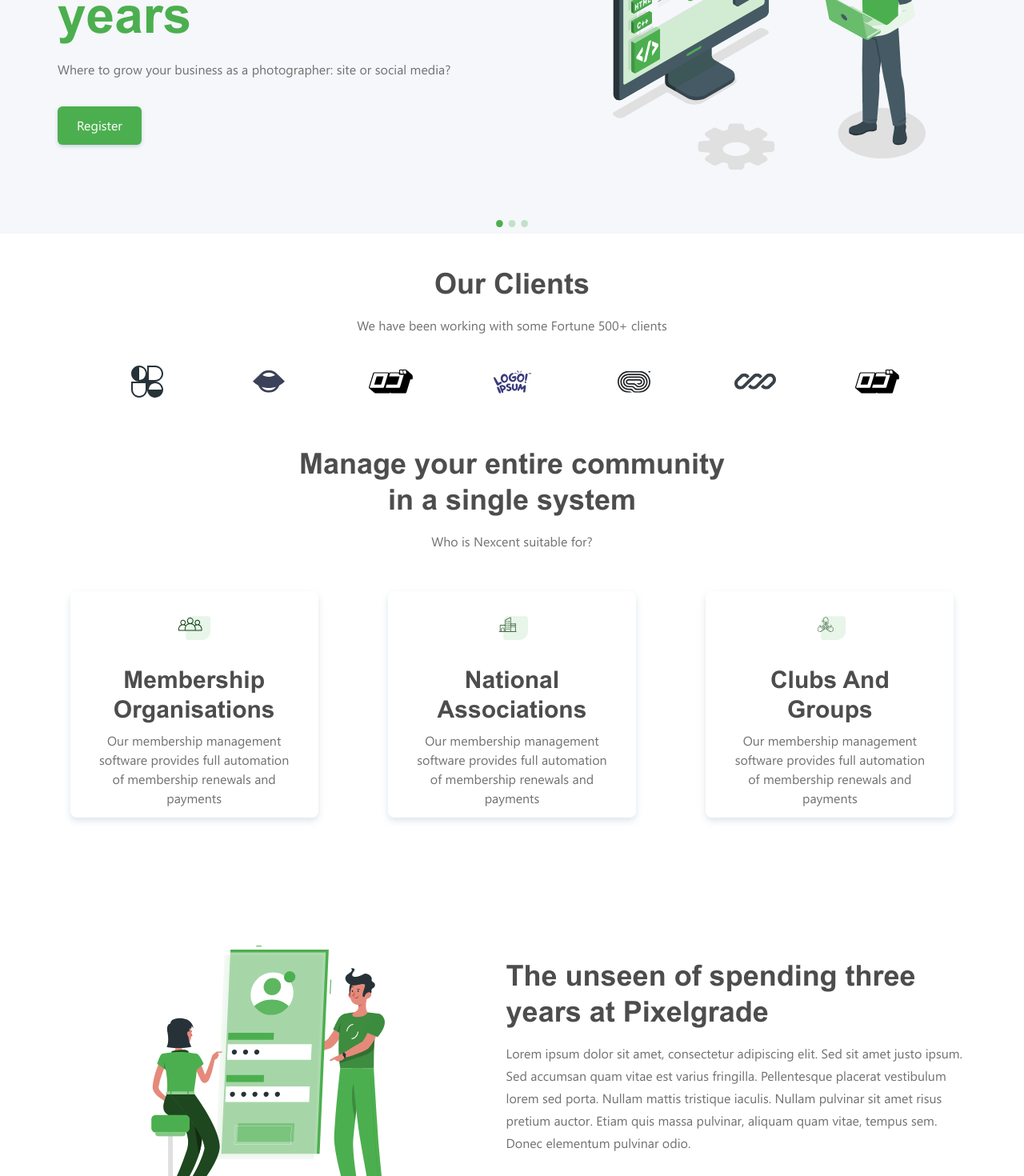
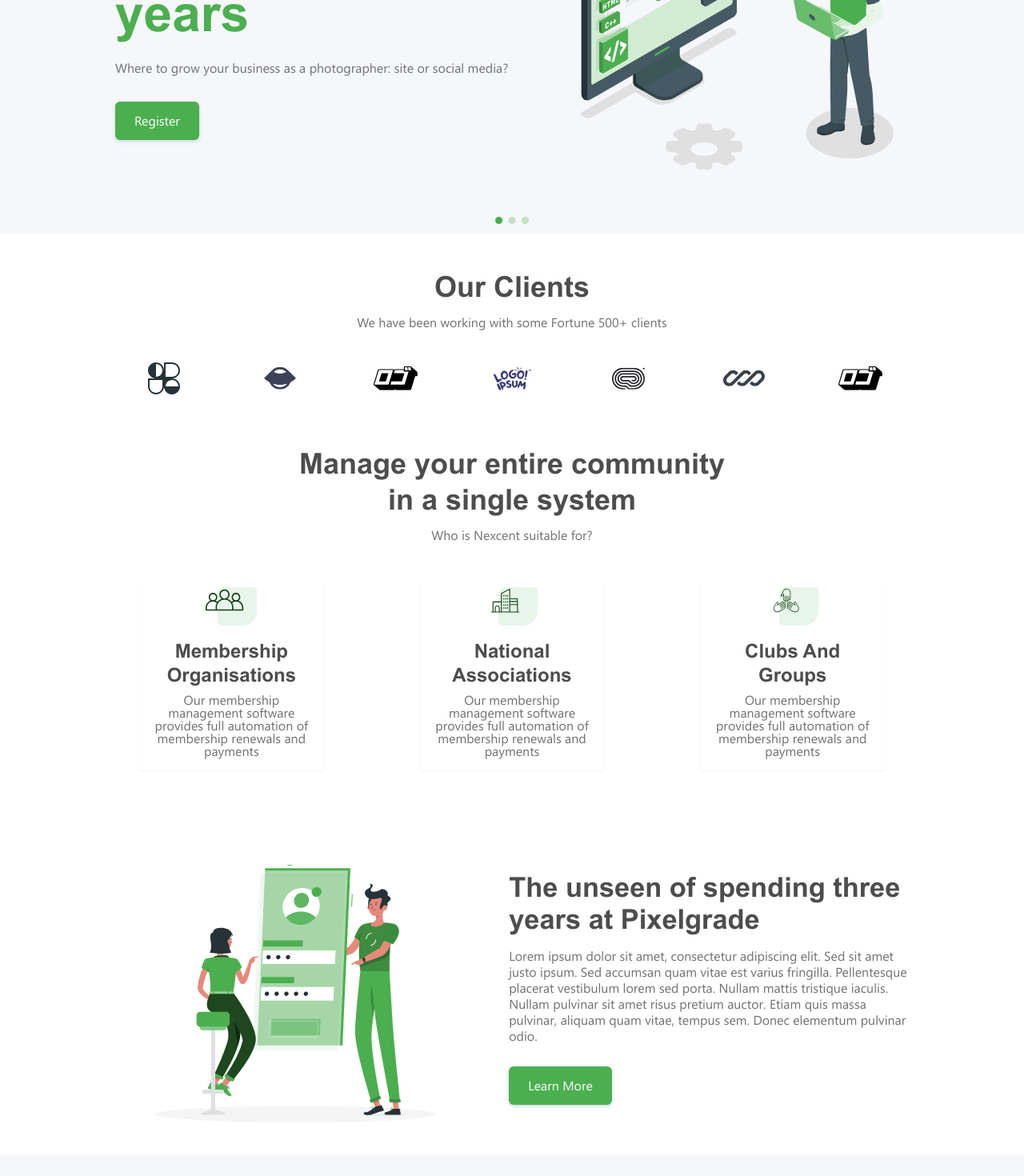
Before and after one commit to chittaranjan27/SED-1-Assignment_landingpage-, a Next.js app: page / in a window 1280 px wide. Shown: the part 380-1850 px from the top of the page at 80% size. Built offline with nearby package versions, Linux system fonts and the light colour scheme.

Commit message:
Update layout dimensions, padding, and spacing fixes

```diff
--- a/app/page.tsx
+++ b/app/page.tsx
@@ -18,7 +18,7 @@ import testimonialsData from "@/data/testimonials.json";
 
 export default function Home() {
   return (
-    <div className="bg-background text-neutral-d-grey">
+    <div className="bg-background text-neutral-d-grey mx-auto w-full max-w-[1440px] min-h-[4376px]">
       <Header navigation={navigationData} cta={landingData.headerCta} />
       <main>
         <HeroSection hero={landingData.hero} />
--- a/components/cards/community-card.tsx
+++ b/components/cards/community-card.tsx
@@ -8,20 +8,20 @@ type CommunityCardProps = {
 
 export function CommunityCard({ title, description, logo }: CommunityCardProps) {
   return (
-    <article className="mx-auto flex max-w-[310px] flex-col items-center rounded-lg bg-white p-3 px-8 text-center shadow-[var(--shadow-4)]">
-      <div className="mb-4 flex h-16 w-16 items-center justify-center rounded-xl item-center">
+    <article className="mx-auto flex max-w-[270px] flex-col items-center rounded-sm bg-white p-4 text-center shadow-[1px_2px_2px_rgba(0,0,0,0.02),-1px_2px_2px_rgba(0,0,0,0.02)]">
+      <div className="mb-7 flex h-8 w-16 items-center justify-center rounded-xl item-center">
         <Image
           src={logo}
           alt={title}
           width={40}
           height={40}
-          className="h-10 w-10 object-contain"
+          className="h-20 w-20 object-contain"
         />
       </div>
-      <h3 className="font-display text-3xl font-bold leading-tight text-neutral-d-grey">
+      <h3 className="font-display text-2xl font-bold leading-tight text-neutral-d-grey">
         {title}
       </h3>
-      <p className="mt-2 text-md leading-6 text-neutral-grey">{description}</p>
+      <p className="mt-2 text-base leading-4 text-neutral-grey">{description}</p>
     </article>
   );
 }
--- a/components/common/section-heading.tsx
+++ b/components/common/section-heading.tsx
@@ -16,12 +16,12 @@ export function SectionHeading({
   return (
     <div
       className={cn(
-        "space-y-4",
+        "space-y-2",
         align === "center" ? "mx-auto max-w-2xl text-center" : "max-w-xl text-left",
         className,
       )}
     >
-      <h2 className="font-display text-3xl font-bold leading-tight text-neutral-d-grey sm:text-4xl whitespace-pre-line">
+      <h2 className="font-display text-3xl mt-1 font-bold leading-tight text-neutral-d-grey sm:text-4xl whitespace-pre-line">
         {title}
       </h2>
       {description ? (
--- a/components/layout/header.tsx
+++ b/components/layout/header.tsx
@@ -22,8 +22,8 @@ export function Header({ navigation, cta }: HeaderProps) {
 
   return (
     <header className="bg-neutral-silver py-6 relative z-50">
-      <Container className="flex items-center justify-between gap-6">
-        <Link href="/" aria-label="JustGo home">
+      <Container className="flex items-center justify-between gap-6 !px-4 sm:!px-6 lg:!px-[92px]">
+        <Link href="/" aria-label="Nexcent home">
           <LogoMark />
         </Link>
 
--- a/components/sections/clients-section.tsx
+++ b/components/sections/clients-section.tsx
@@ -12,8 +12,8 @@ export function ClientsSection({ clients }: { clients: ClientsSectionProps }) {
   return (
     <section className="bg-white py-8 sm:py-10">
       <Container>
-        <SectionHeading title={clients.title} description={clients.description} />
-        <div className="mt-8 px-0 lg:px-12">
+        <SectionHeading className="leading-sm " title={clients.title} description={clients.description} />
+        <div className="mt-8 px-0">
           <div className="grid grid-cols-2 justify-items-center items-center gap-6 sm:grid-cols-4 lg:grid-cols-7">
             {clients.items.map((client) => (
               <ClientLogoCard key={client.name} {...client} />
--- a/components/sections/community-section.tsx
+++ b/components/sections/community-section.tsx
@@ -14,7 +14,7 @@ export function CommunitySection({ community }: { community: CommunitySectionPro
     <section id={community.id} className="bg-white pb-12 sm:pb-16 pt-4">
       <Container>
         <SectionHeading title={community.title} description={community.description} />
-        <div className="mt-12 grid gap-10 md:grid-cols-3 md:gap-8 lg:gap-14">
+        <div className="mt-10 grid gap-8 md:grid-cols-3 md:gap-8 lg:gap-30 px-[30px]">
           {community.items.map((item) => (
             <CommunityCard key={item.title} {...item} />
           ))}
--- a/components/sections/feature-section.tsx
+++ b/components/sections/feature-section.tsx
@@ -20,7 +20,7 @@ export function FeatureSection({
   reversed?: boolean;
 }) {
   return (
-    <section id={feature.id} className={cn("bg-white py-12 sm:py-16 lg:py-20", reversed && "bg-white")}>
+    <section id={feature.id} className={cn("bg-white py-12 sm:py-16 lg:py-10", reversed && "bg-white")}>
       <Container
         className={cn(
           "grid items-center gap-10 lg:grid-cols-[0.95fr_1.05fr]",
@@ -36,12 +36,12 @@ export function FeatureSection({
             className="h-auto w-full max-w-[400px] lg:max-w-full"
           />
         </div>
-        <div className={cn("text-center lg:text-left", reversed ? "lg:order-1" : "")}>
-          <h2 className="font-display text-3xl font-bold leading-tight text-neutral-d-grey sm:text-[2.25rem]">
+        <div className={cn("lg:text-left", reversed ? "lg:order-1" : "")}>
+          <h2 className="font-display text-2xl font-bold leading-10 text-neutral-d-grey sm:text-[2.15rem]">
             {feature.title}
           </h2>
-          <p className="mt-4 text-base leading-7 text-neutral-grey">{feature.description}</p>
-          <div className="mt-8 flex justify-center lg:justify-start">
+          <p className="mt-4 text-md leading-5 text-neutral-grey">{feature.description}</p>
+          <div className="mt-7 flex justify-center lg:justify-start">
             <Button label={feature.button.label} href={feature.button.href} />
           </div>
         </div>
--- a/components/sections/hero-section.tsx
+++ b/components/sections/hero-section.tsx
@@ -18,13 +18,13 @@ export function HeroSection({ hero }: { hero: HeroProps }) {
     <section id={hero.id} className="relative bg-neutral-silver py-12 sm:py-16 lg:pt-24 lg:pb-20">
       <Container className="grid items-center gap-10 lg:grid-cols-[1.1fr_0.9fr]">
         <div className="text-center lg:text-left">
-          <h1 className="font-display text-4xl font-bold leading-[1.15] text-neutral-d-grey sm:text-5xl lg:text-[4rem]">
-            {hero.title} <span className="text-primary">{hero.highlight}</span>
+          <h1 className="font-display text-3xl font-bold leading-[1.15] text-neutral-d-grey sm:text-5xl lg:text-[3.6rem]">
+            {hero.title} <span className="text-primary text-[4rem]">{hero.highlight}</span>
           </h1>
           <p className="mt-4 text-base leading-7 text-neutral-grey mx-auto max-w-xl lg:mx-0">
             {hero.subtitle}
           </p>
-          <div className="mt-8 flex justify-center lg:justify-start">
+          <div className="mt-7 flex justify-center lg:justify-start">
             <Button label={hero.button.label} href={hero.button.href} />
           </div>
         </div>
@@ -34,7 +34,7 @@ export function HeroSection({ hero }: { hero: HeroProps }) {
             alt={hero.imageAlt}
             width={560}
             height={420}
-            className="h-auto w-full max-w-[480px] lg:max-w-full"
+            className="h-auto w-full max-w-[400px] lg:max-w-full"
             priority
           />
         </div>
@@ -42,12 +42,12 @@ export function HeroSection({ hero }: { hero: HeroProps }) {
 
       {/* Dot decoration at the bottom of the hero section */}
       {hero.dot && (
-        <div className="pointer-events-none absolute bottom-2 left-1/2 -translate-x-1/2">
+        <div className="pointer-events-none absolute bottom-3 left-1/2 -translate-x-1/2">
           <Image
             src={hero.dot}
             alt=""
-            width={40}
-            height={40}
+            width={42}
+            height={42}
             aria-hidden="true"
           />
         </div>
--- a/components/ui/container.tsx
+++ b/components/ui/container.tsx
@@ -7,7 +7,7 @@ type ContainerProps = {
 
 export function Container({ children, className }: ContainerProps) {
   return (
-    <div className={cn("mx-auto w-full max-w-[1440px] px-4 sm:px-6 lg:px-[72px]", className)}>
+    <div className={cn("mx-auto w-full max-w-[1440px] px-4 sm:px-6 lg:px-[144px]", className)}>
       {children}
     </div>
   );
```
